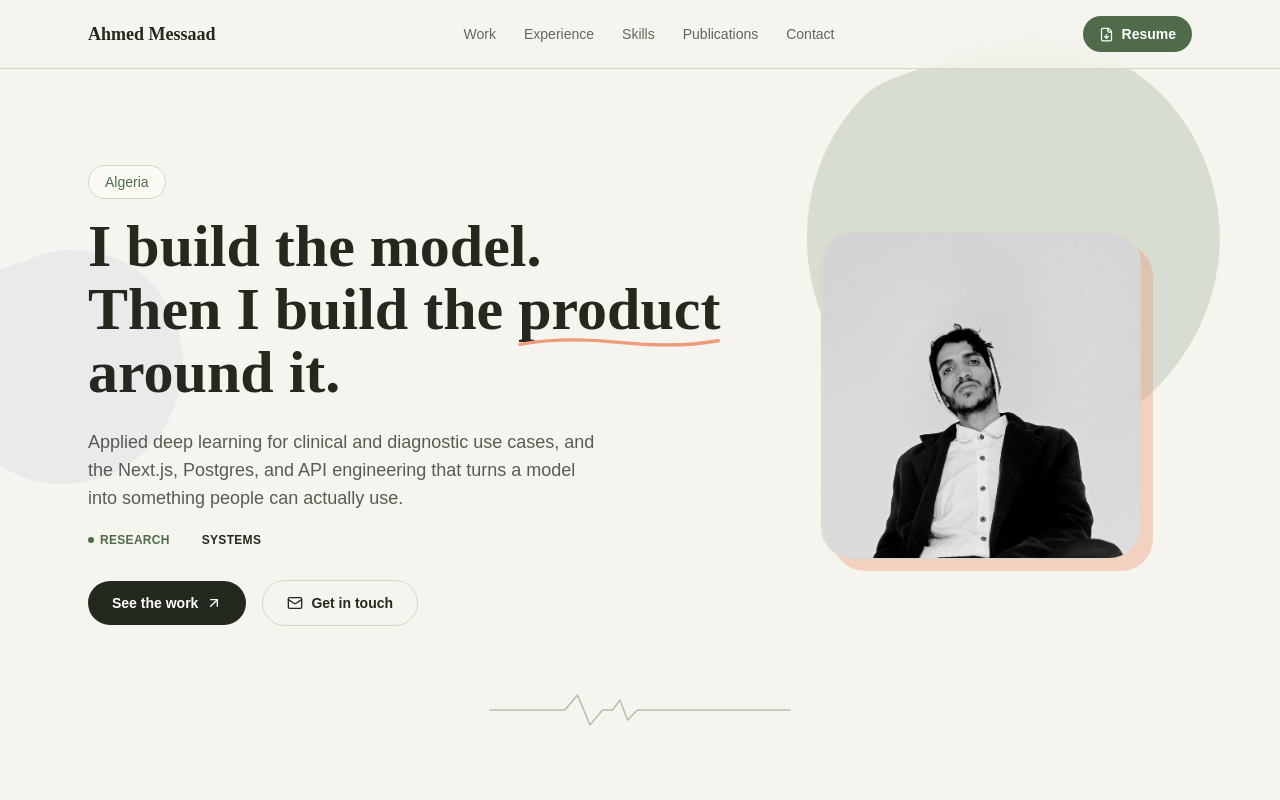
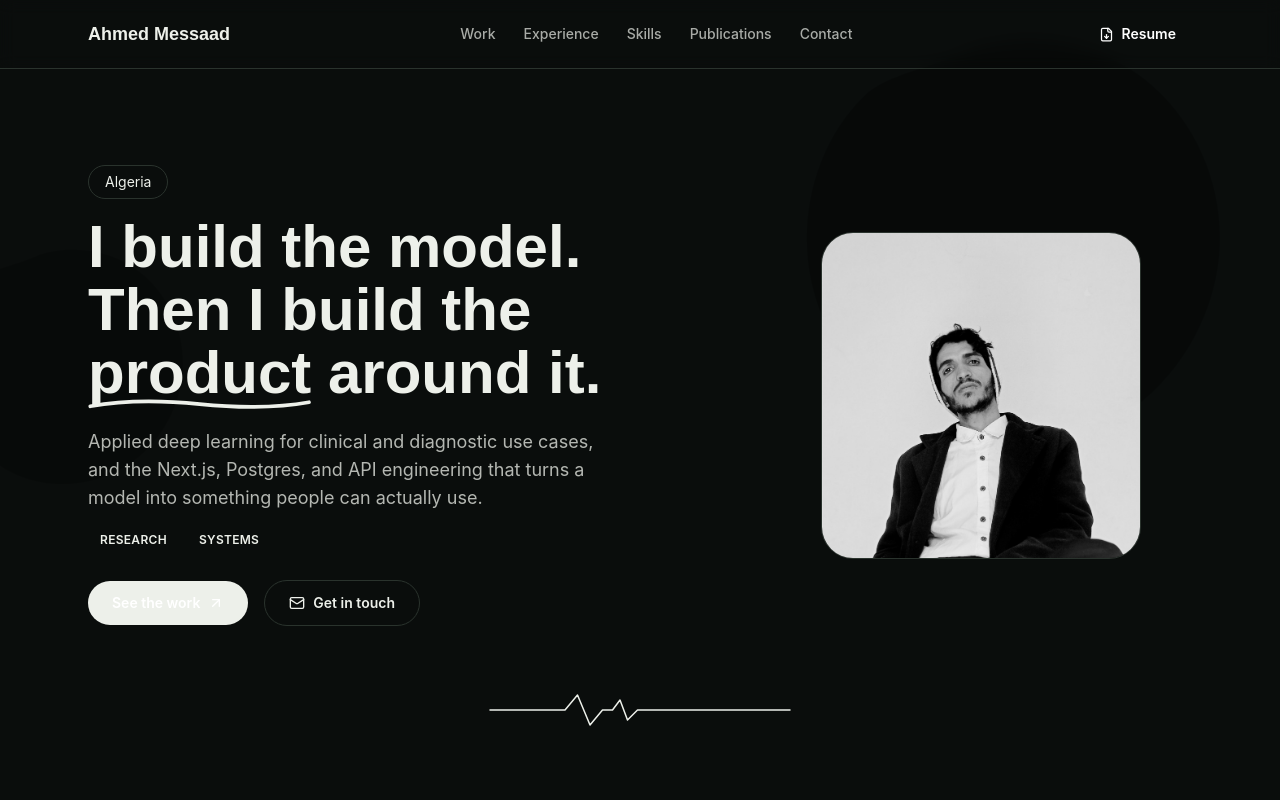
Before and after one commit to RYANX9/ahmedmessaad, a Next.js app: page / in a window 1280 px wide. Shown: the top 800 px of the page. Built offline with nearby package versions, Linux system fonts and the light colour scheme.

Commit message:
Update globals.css

```diff
--- a/app/globals.css
+++ b/app/globals.css
@@ -1,19 +1,23 @@
 @import "tailwindcss";
-@import url("https://fonts.googleapis.com/css2?family=Fraunces:ital,opsz,wght@0,9..144,400;0,9..144,500;0,9..144,600;0,9..144,700;1,9..144,500&family=Plus+Jakarta+Sans:wght@400;500;600;700&display=swap");
+@import url("https://fonts.googleapis.com/css2?family=Space+Grotesk:wght@500;600;700&family=IBM+Plex+Mono:wght@400;500;600&family=Inter:ital,wght@0,400;0,500;0,600;1,400&display=swap");
 
 :root {
-  --paper: #f6f4ee;
-  --ink: #23291f;
-  --sage: #7f9b78;
-  --sage-deep: #4f6b4a;
-  --coral: #ee9b7a;
-  --coral-deep: #d97b56;
-  --lavender: #c9bfe0;
-  --line: #d9d4c4;
-  --card: #fbfaf5;
+  --bg: #0a0d0c;
+  --panel: #121714;
+  --panel-soft: #171d19;
+  --line: #2a332d;
+  --line-bright: #445146;
+  --ink: #edf0ea;
+  --ink-dim: #9aa79c;
+  --ink-faint: #5c6960;
+  --phosphor: #8fe3b0;
+  --phosphor-dim: #4f8f68;
+  --amber: #ff9f4a;
+  --amber-dim: #b8722f;
 
-  --font-display: "Fraunces", ui-serif, serif;
-  --font-body: "Plus Jakarta Sans", ui-sans-serif, sans-serif;
+  --font-display: "Space Grotesk", ui-sans-serif, sans-serif;
+  --font-body: "Inter", ui-sans-serif, sans-serif;
+  --font-mono: "IBM Plex Mono", ui-monospace, monospace;
 }
 
 * {
@@ -25,7 +29,7 @@ html {
 }
 
 body {
-  background: var(--paper);
+  background: var(--bg);
   color: var(--ink);
   font-family: var(--font-body);
   -webkit-font-smoothing: antialiased;
@@ -33,6 +37,10 @@ body {
 
 .font-display {
   font-family: var(--font-display);
+}
+
+.font-mono {
+  font-family: var(--font-mono);
 }
 
 @media (prefers-reduced-motion: reduce) {
@@ -47,11 +55,47 @@ body {
 }
 
 ::selection {
-  background: var(--coral);
-  color: var(--paper);
+  background: var(--phosphor);
+  color: var(--bg);
 }
 
 :focus-visible {
-  outline: 2px solid var(--sage-deep);
+  outline: 2px solid var(--amber);
   outline-offset: 3px;
 }
+
+@keyframes scan-sweep {
+  0% {
+    top: 0%;
+    opacity: 0;
+  }
+  8% {
+    opacity: 1;
+  }
+  92% {
+    opacity: 1;
+  }
+  100% {
+    top: 100%;
+    opacity: 0;
+  }
+}
+
+@keyframes cursor-blink {
+  0%,
+  49% {
+    opacity: 1;
+  }
+  50%,
+  100% {
+    opacity: 0;
+  }
+}
+
+.animate-scan-sweep {
+  animation: scan-sweep 3.2s cubic-bezier(0.4, 0, 0.2, 1) infinite;
+}
+
+.animate-cursor-blink {
+  animation: cursor-blink 1s step-end infinite;
+}
```
